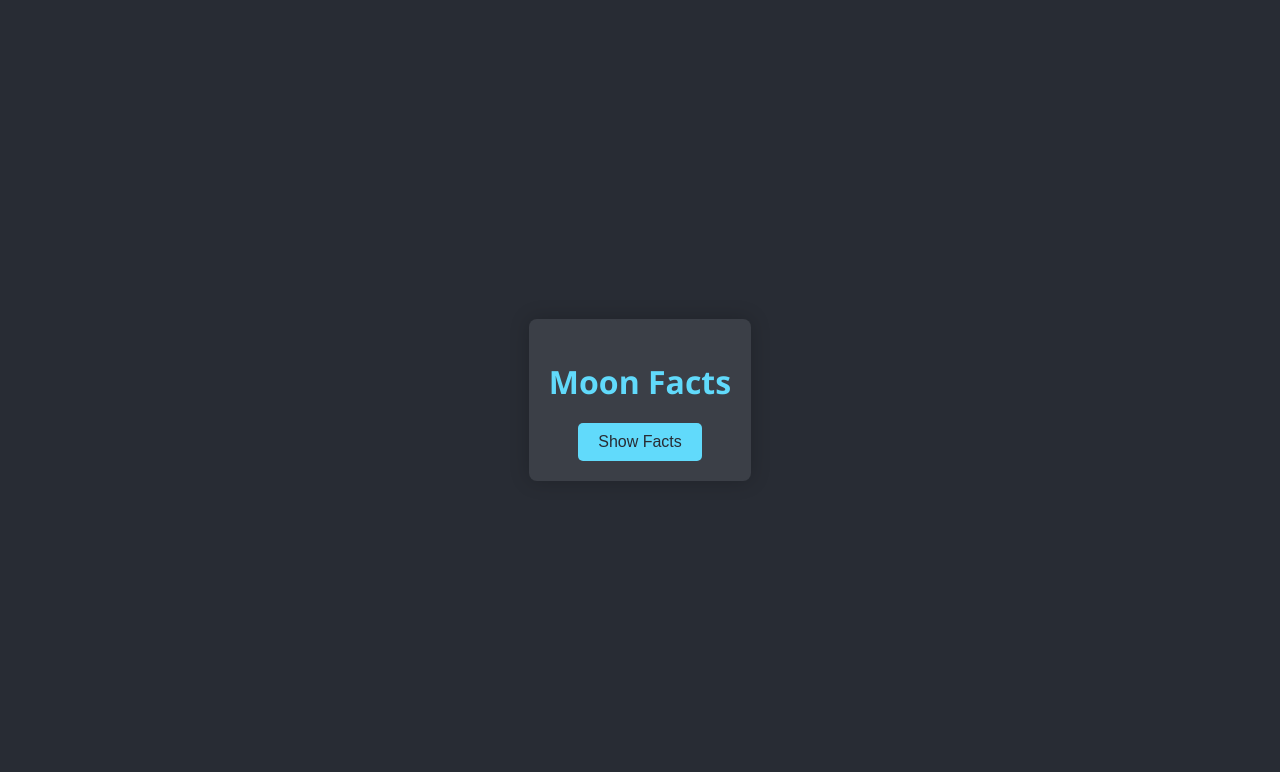
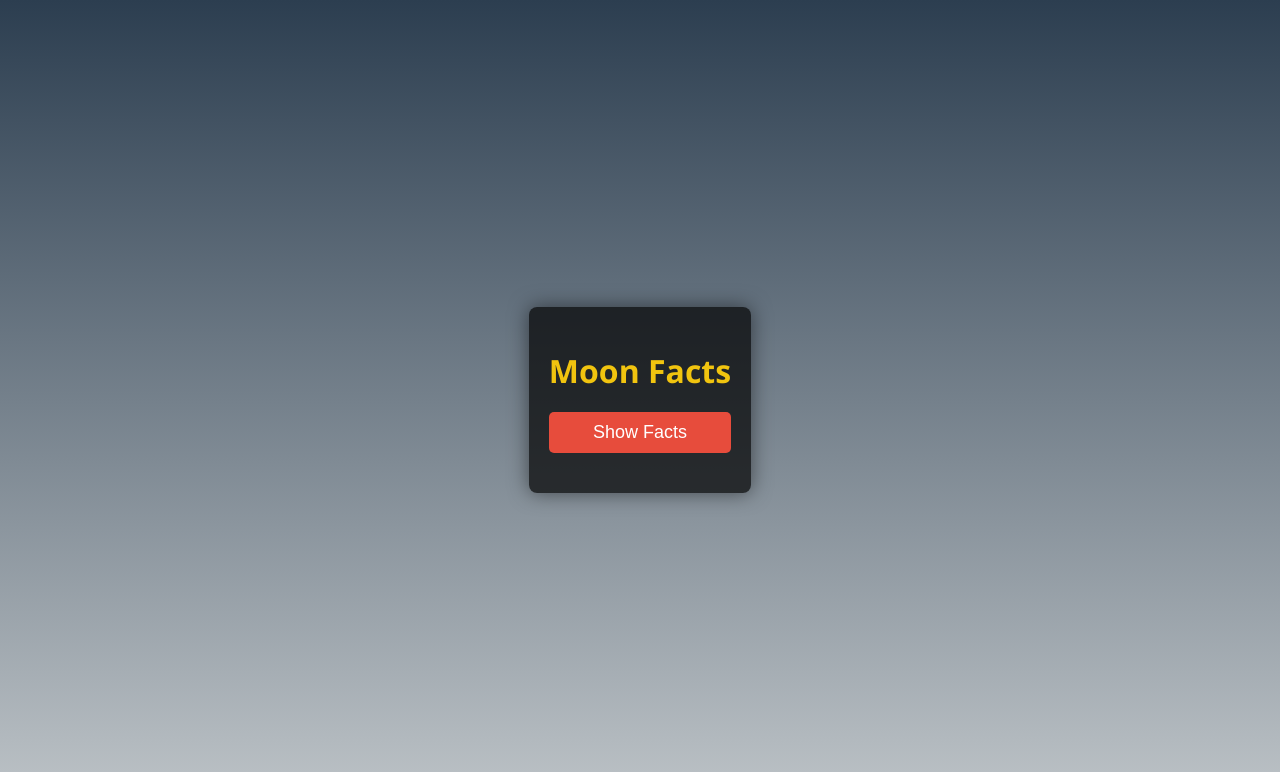
Before and after one commit to Taqiullah18/MoonFacts, a plain HTML site: page index.html in a window 1280 px wide. Drawn offline with Linux system fonts and the light colour scheme.

Commit message:
Update index.html

```diff
--- a/index.html
+++ b/index.html
@@ -9,60 +9,62 @@
             font-family: 'Segoe UI', Tahoma, Geneva, Verdana, sans-serif;
             margin: 0;
             padding: 0;
-            background-color: #282c34;
-            color: #ffffff;
+            background: linear-gradient(to bottom, #2c3e50, #bdc3c7);
+            color: #fff;
             display: flex;
             justify-content: center;
             align-items: center;
-            height: 100vh;
+            min-height: 100vh;
         }
 
         #app {
             max-width: 800px;
+            margin: 20px;
             padding: 20px;
-            background-color: #3b3f47;
+            background: rgba(0, 0, 0, 0.7);
             border-radius: 8px;
-            box-shadow: 0 0 20px rgba(0, 0, 0, 0.2);
-            text-align: center;
+            box-shadow: 0 0 20px rgba(0, 0, 0, 0.5);
         }
 
         h1 {
+            text-align: center;
             margin-bottom: 20px;
-            color: #61dafb;
+            color: #f1c40f;
+        }
+
+        #show-facts-btn {
+            display: block;
+            width: 100%;
+            padding: 10px 20px;
+            margin-bottom: 20px;
+            background-color: #e74c3c;
+            color: #fff;
+            border: none;
+            border-radius: 5px;
+            font-size: 18px;
+            cursor: pointer;
+            transition: background-color 0.3s ease;
+        }
+
+        #show-facts-btn:hover {
+            background-color: #c0392b;
         }
 
         .fact {
+            display: none;
             border-bottom: 1px solid #444;
             padding: 10px 0;
-            display: none;
-        }
-
-        .fact:last-child {
-            border-bottom: none;
+            opacity: 0;
+            transition: opacity 0.5s ease, transform 0.5s ease;
         }
 
         .fact-title {
             font-weight: bold;
-            color: #61dafb;
+            color: #ecf0f1;
         }
 
         .fact-description {
-            color: #bbbbbb;
-        }
-
-        button {
-            background-color: #61dafb;
-            color: #282c34;
-            border: none;
-            padding: 10px 20px;
-            font-size: 16px;
-            border-radius: 5px;
-            cursor: pointer;
-            transition: background-color 0.3s;
-        }
-
-        button:hover {
-            background-color: #21a1f1;
+            color: #bdc3c7;
         }
     </style>
 </head>
@@ -74,56 +76,16 @@
     </div>
     <script>
         const moonFacts = [
-            {
-                fact_number: 1,
-                title: "Natural Satellite",
-                description: "The Moon is Earth's only natural satellite and is the fifth largest moon in the Solar System."
-            },
-            {
-                fact_number: 2,
-                title: "Distance from Earth",
-                description: "The average distance from the Earth to the Moon is about 384,400 kilometers (238,855 miles)."
-            },
-            {
-                fact_number: 3,
-                title: "Surface Gravity",
-                description: "The Moon's gravity is about 1/6th that of Earth's, which means you would weigh significantly less on the Moon."
-            },
-            {
-                fact_number: 4,
-                title: "Phases",
-                description: "The Moon goes through a cycle of phases approximately every 29.5 days, from new moon to full moon and back."
-            },
-            {
-                fact_number: 5,
-                title: "No Atmosphere",
-                description: "The Moon has a very thin atmosphere called an exosphere, which means it cannot support life as we know it."
-            },
-            {
-                fact_number: 6,
-                title: "Tidal Effects",
-                description: "The gravitational pull of the Moon is responsible for the tides in Earth's oceans."
-            },
-            {
-                fact_number: 7,
-                title: "Formation",
-                description: "The most widely accepted theory is that the Moon formed from the debris left over after a Mars-sized body collided with Earth about 4.5 billion years ago."
-            },
-            {
-                fact_number: 8,
-                title: "Surface Features",
-                description: "The Moon's surface is covered with craters, mountains, and flat plains called maria, which are large, dark basaltic plains formed by ancient volcanic eruptions."
-            },
-            {
-                fact_number: 9,
-                title: "Exploration",
-                description: "The Moon was first visited by humans during NASA's Apollo program, with Apollo 11 being the first mission to land astronauts on the Moon in 1969."
-            },
-            {
-                fact_number: 10,
-                title: "Synchronous Rotation",
-                description: "The Moon is in synchronous rotation with Earth, meaning the same side always faces Earth. This is why we only see one side of the Moon from our planet."
-            }
+            { fact_number: 1, title: "Natural Satellite", description: "The Moon is Earth's only natural satellite and is the fifth largest moon in the Solar System." },
+            { fact_number: 2, title: "Distance from Earth", description: "The average distance from the Earth to the Moon is about 384,400 kilometers (238,855 miles)." },
+            { fact_number: 3, title: "Surface Gravity", description: "The Moon's gravity is about 1/6th that of Earth's, which means you would weigh significantly less on the Moon." },
+            { fact_number: 4, title: "Phases", description: "The Moon goes through a cycle of phases approximately every 29.5 days, from new moon to full moon and back." },
+            { fact_number: 5, title: "No Atmosphere", description: "The Moon has a very thin atmosphere called an exosphere, which means it cannot support life as we know it." },
+            { fact_number: 6, title: "Tidal Effects", description: "The gravitational pull of the Moon is responsible for the tides in Earth's oceans." },
+            { fact_number: 7, title: "Formation", description: "The most widely accepted theory is that the Moon formed from the debris left over after a Mars-sized body collided with Earth about 4.5 billion years ago." },
+            { fact_number: 8, title: "Surface Features", description: "The Moon's surface is covered with craters, mountains, and flat plains called maria, which are large, dark basaltic plains formed by ancient volcanic eruptions." },
+            { fact_number: 9, title: "Exploration", description: "The Moon was first visited by humans during NASA's Apollo program, with Apollo 11 being the first mission to land astronauts on the Moon in 1969." },
+            { fact_number: 10, title: "Synchronous Rotation", description: "The Moon is in synchronous rotation with Earth, meaning the same side always faces Earth. This is why we only see one side of the Moon from our planet." }
         ];
 
         const factsContainer = document.getElementById('facts-container');
@@ -147,8 +109,13 @@
         });
 
         showFactsBtn.addEventListener('click', () => {
-            document.querySelectorAll('.fact').forEach(fact => {
-                fact.style.display = 'block';
+            const facts = document.querySelectorAll('.fact');
+            facts.forEach((fact, index) => {
+                setTimeout(() => {
+                    fact.style.display = 'block';
+                    fact.style.opacity = '1';
+                    fact.style.transform = 'translateY(0)';
+                }, index * 100);
             });
             showFactsBtn.style.display = 'none';
         });
```
